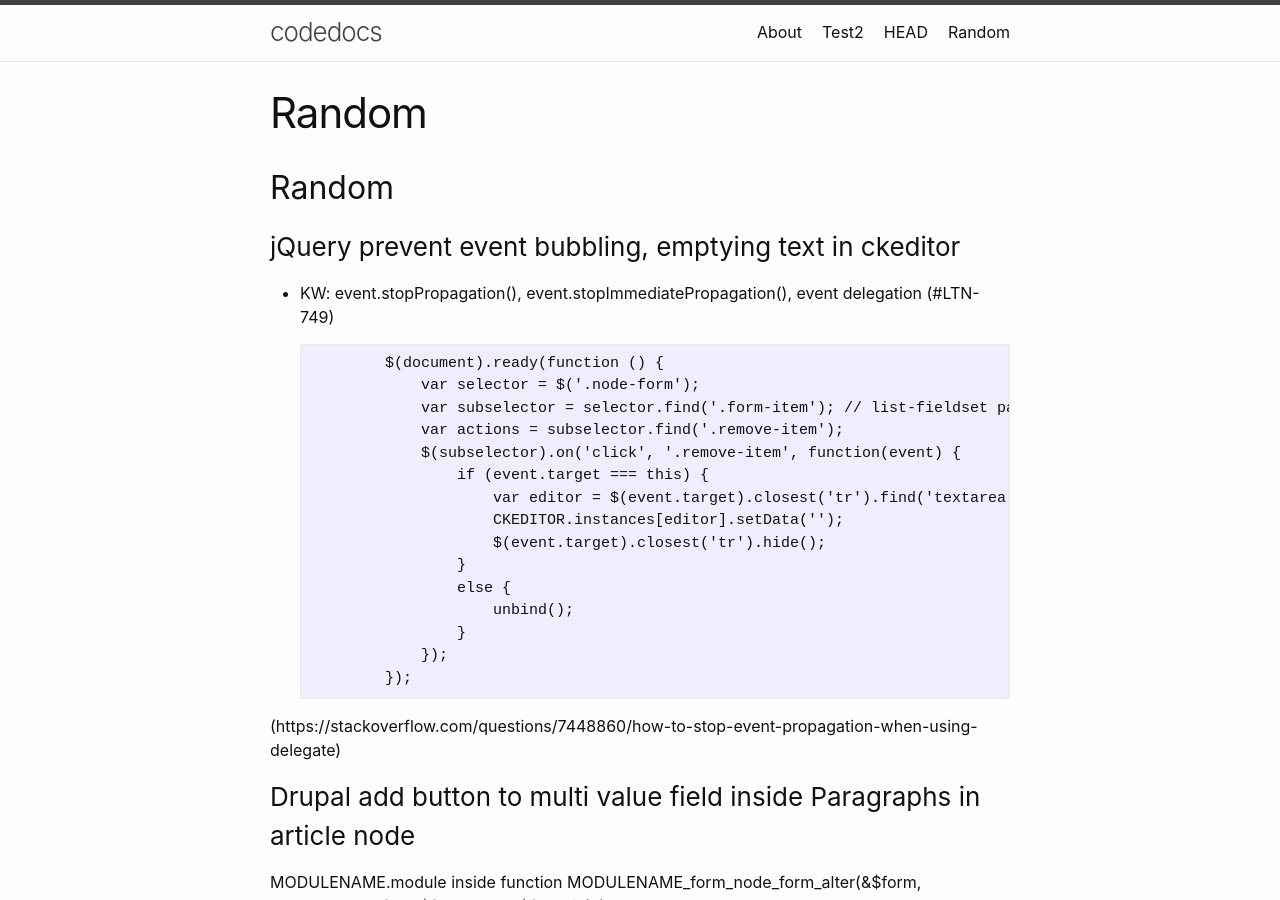
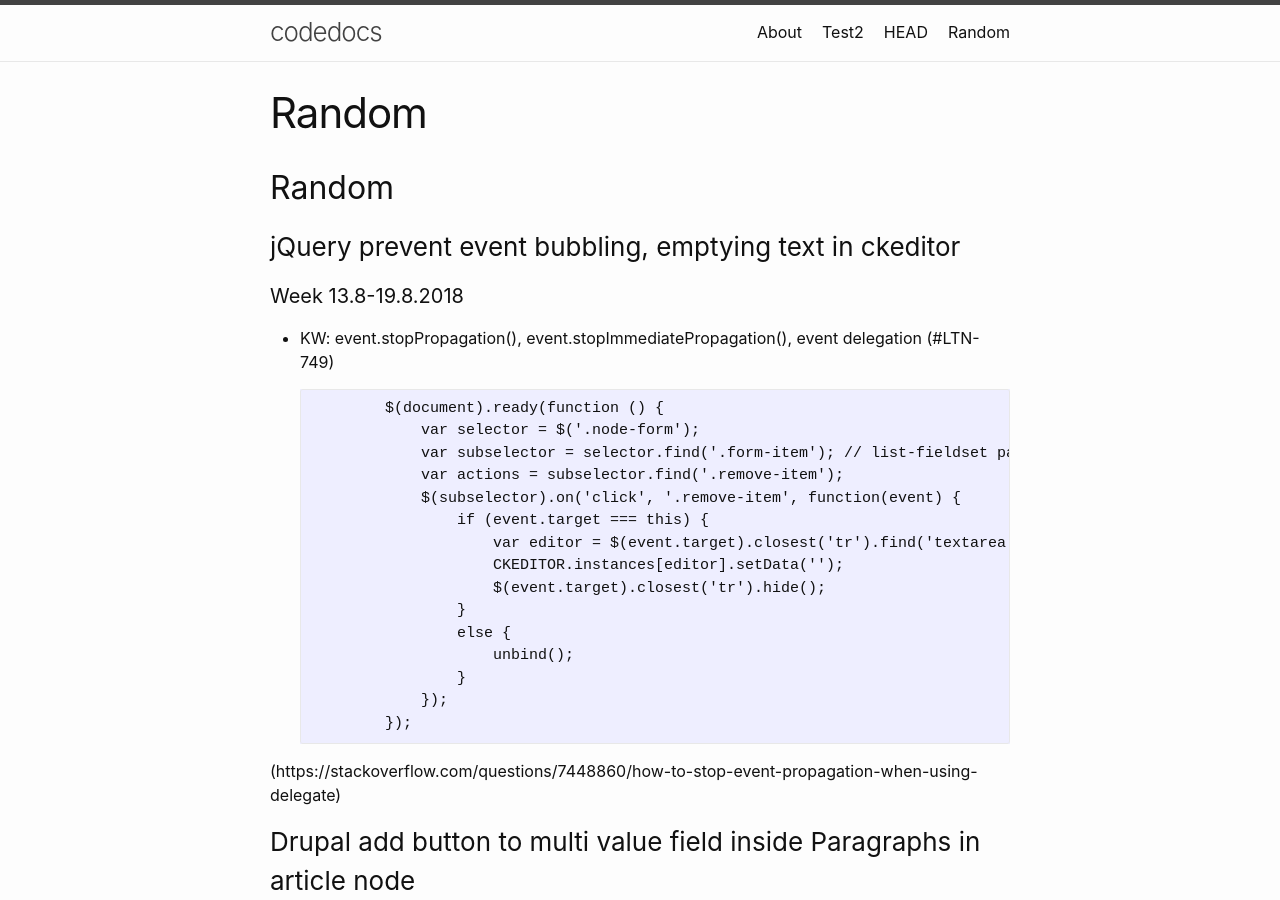
Before and after one commit to denipub/denipub.github.io, a Jekyll site: the page built from test.md, in a window 1280 px wide and 900 px high. Built offline with Jekyll 4.4.1, drawn with Linux system fonts in a browser that asks for light colours; our own code applies the rules of GitHub Pages for plain Markdown files.

Commit message:
Update test.md

```diff
--- a/test.md
+++ b/test.md
@@ -2,6 +2,7 @@
 ## Random
 
 ### jQuery prevent event bubbling, emptying text in ckeditor
+#### Week 13.8-19.8.2018
 
   * KW: event.stopPropagation(), event.stopImmediatePropagation(), event delegation (#LTN-749)
 
```
